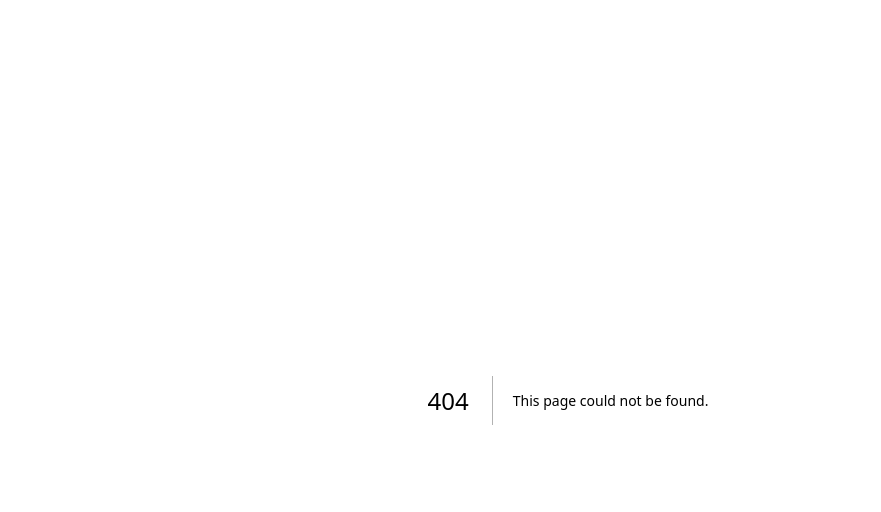
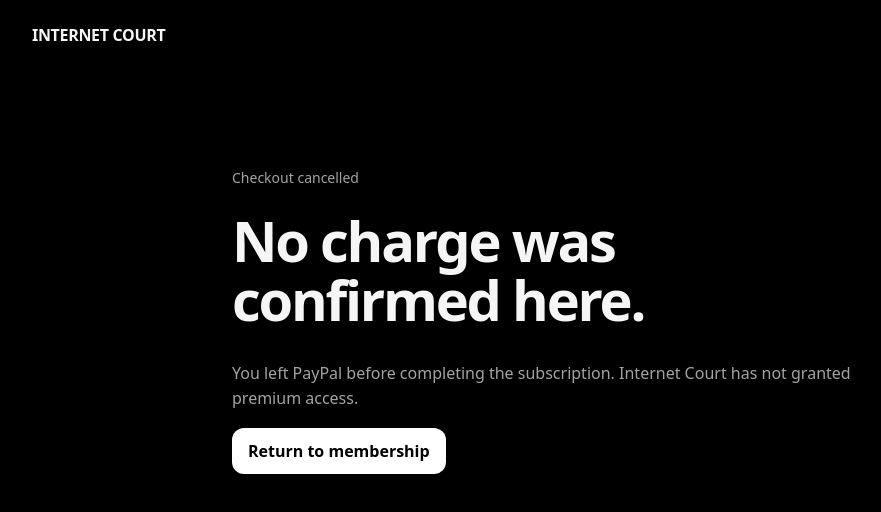
Before and after one commit to SohailKhan0525/internet-court, a Next.js app: page /billing/paypal/cancel in a window 1280 px wide. Before the commit this address had no page. Shown: the top 512 px of the page, without its empty margins (72-953 px from the left). Built offline with nearby package versions, Linux system fonts and the light colour scheme.

Commit message:
Add PayPal cancellation return page

```diff
--- /dev/null
+++ b/app/billing/paypal/cancel/page.tsx
@@ -0,0 +1,15 @@
+export default function PayPalCancelPage() {
+  return (
+    <div className="site">
+      <header className="nav"><a className="brand" href="/">INTERNET COURT</a></header>
+      <main id="main">
+        <section className="section" style={{ paddingTop: 96, maxWidth: 720 }}>
+          <span className="eyebrow">Checkout cancelled</span>
+          <h1 className="section-title" style={{ fontSize: 56 }}>No charge was confirmed here.</h1>
+          <p style={{ color: '#a3a3a3', lineHeight: 1.6 }}>You left PayPal before completing the subscription. Internet Court has not granted premium access.</p>
+          <a className="button" href="/pricing">Return to membership</a>
+        </section>
+      </main>
+    </div>
+  );
+}
```
